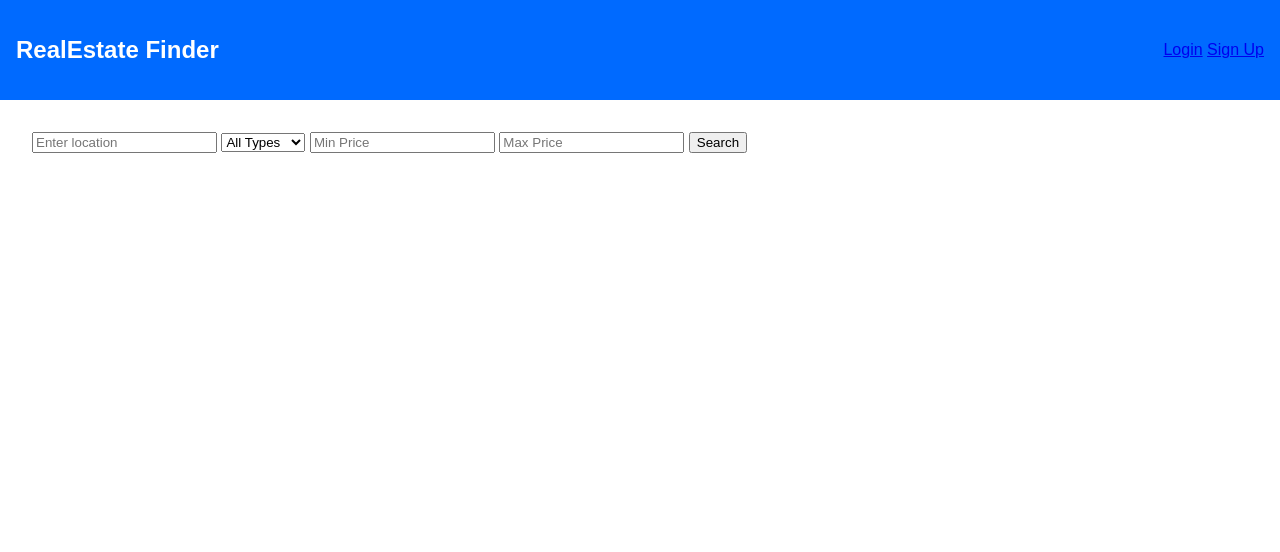
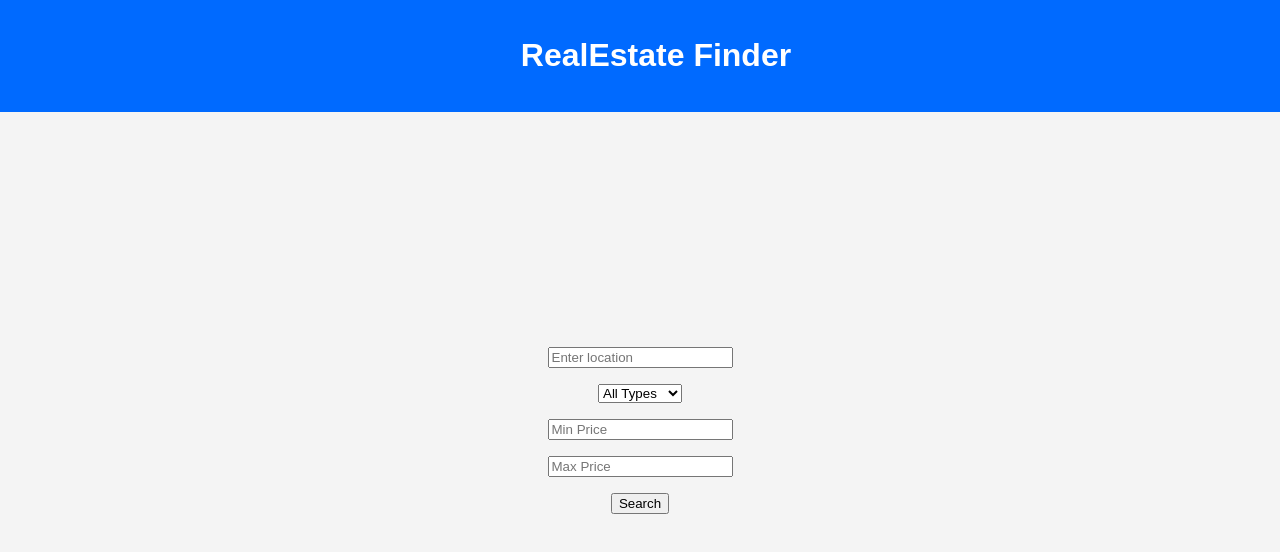
Before and after one commit to kjatkinson/Real-Estate-Finder-, a website: page index.html in a window 1280 px wide. Drawn offline with Linux system fonts and the light colour scheme.

Commit message:
search img centered

```diff
--- a/index.html
+++ b/index.html
@@ -9,22 +9,36 @@
             font-family: Arial, sans-serif;
             margin: 0;
             padding: 0;
+            display: flex;
+            flex-direction: column; /* Stack header and main vertically */
+            align-items: center; /* Center content horizontally */
+            height: 100vh; /* Full height */
+            background-color: #f4f4f4; /* Optional: background color */
         }
         header {
             background-color: #006aff;
             color: white;
             padding: 1rem;
-        }
-        nav {
-            display: flex;
-            justify-content: space-between;
-            align-items: center;
+            width: 100%; /* Full width */
+            text-align: center; /* Center header text */
+            position: fixed; /* Fix header to the top */
+            top: 0; /* Align to the top */
+            left: 0; /* Align to the left */
+            z-index: 1000; /* Ensure it stays above other content */
         }
         main {
-            padding: 2rem;
+            display: flex;
+            flex-direction: column;
+            justify-content: center; /* Center content vertically */
+            align-items: center; /* Center content horizontally */
+            flex-grow: 1; /* Allow main to grow and take available space */
+            margin-top: 60px; /* Space for fixed header */
         }
         #search-form {
-            margin-bottom: 2rem;
+            display: flex;
+            flex-direction: column; /* Stack elements vertically */
+            align-items: center; /* Center elements */
+            gap: 1rem; /* Space between elements */
         }
         #property-list {
             display: grid;
@@ -45,13 +59,7 @@
 </head>
 <body>
     <header>
-        <nav>
-            <h1>RealEstate Finder</h1>
-            <div>
-                <a href="#" id="login-btn">Login</a>
-                <a href="#" id="signup-btn">Sign Up</a>
-            </div>
-        </nav>
+        <h1>RealEstate Finder</h1>
     </header>
     <main>
         <form id="search-form">
--- /dev/null
+++ b/style.css
@@ -0,0 +1,88 @@
+/* Basic styling */
+body {
+    font-family: Arial, sans-serif;
+    margin: 0;
+    padding: 0;
+}
+
+/* Header styling */
+header {
+    background-color: #006aff;
+    color: white;
+    padding: 1rem;
+}
+
+nav {
+    display: flex;
+    justify-content: space-between;
+    align-items: center;
+}
+
+/* Hero Section */
+.hero {
+    background-image: url('home.png'); /* Ensure correct path */
+    background-size: cover;
+    background-position: center;
+    background-repeat: no-repeat;
+    padding: 100px 0;
+    color: white;
+    text-align: center;
+}
+
+.hero h1 {
+    font-size: 4rem;
+    margin-bottom: 1rem;
+}
+
+.hero p {
+    font-size: 1.5rem;
+    margin-bottom: 2rem;
+}
+
+/* Main content and form styling */
+main {
+    display: flex;
+    justify-content: center;
+    align-items: center;
+    flex-direction: column;
+    padding: 2rem;
+}
+
+#search-form {
+    display: flex;
+    flex-direction: column;
+    align-items: center;
+    max-width: 400px;
+    width: 100%;
+    gap: 1rem;
+    text-align: center;
+}
+
+#search-form input,
+#search-form select,
+#search-form button {
+    width: 100%;
+    padding: 0.75rem;
+    font-size: 1rem;
+    border: 1px solid #ddd;
+    border-radius: 4px;
+}
+
+/* Property list grid */
+#property-list {
+    display: grid;
+    grid-template-columns: repeat(auto-fill, minmax(250px, 1fr));
+    gap: 1rem;
+}
+
+.property-card {
+    border: 1px solid #ddd;
+    padding: 1rem;
+    border-radius: 4px;
+}
+
+.property-card img {
+    width: 100%;
+    height: 200px;
+    object-fit: cover;
+}
```
Also changed, not shown: home.png (added).
